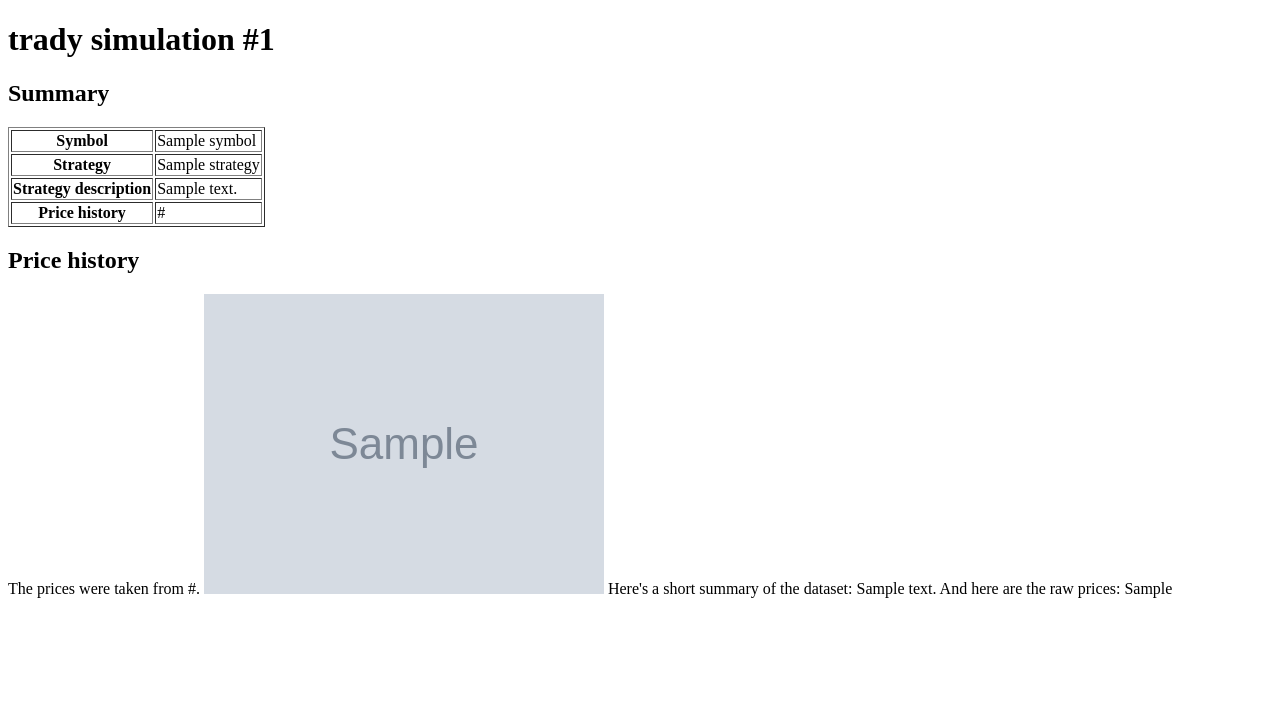
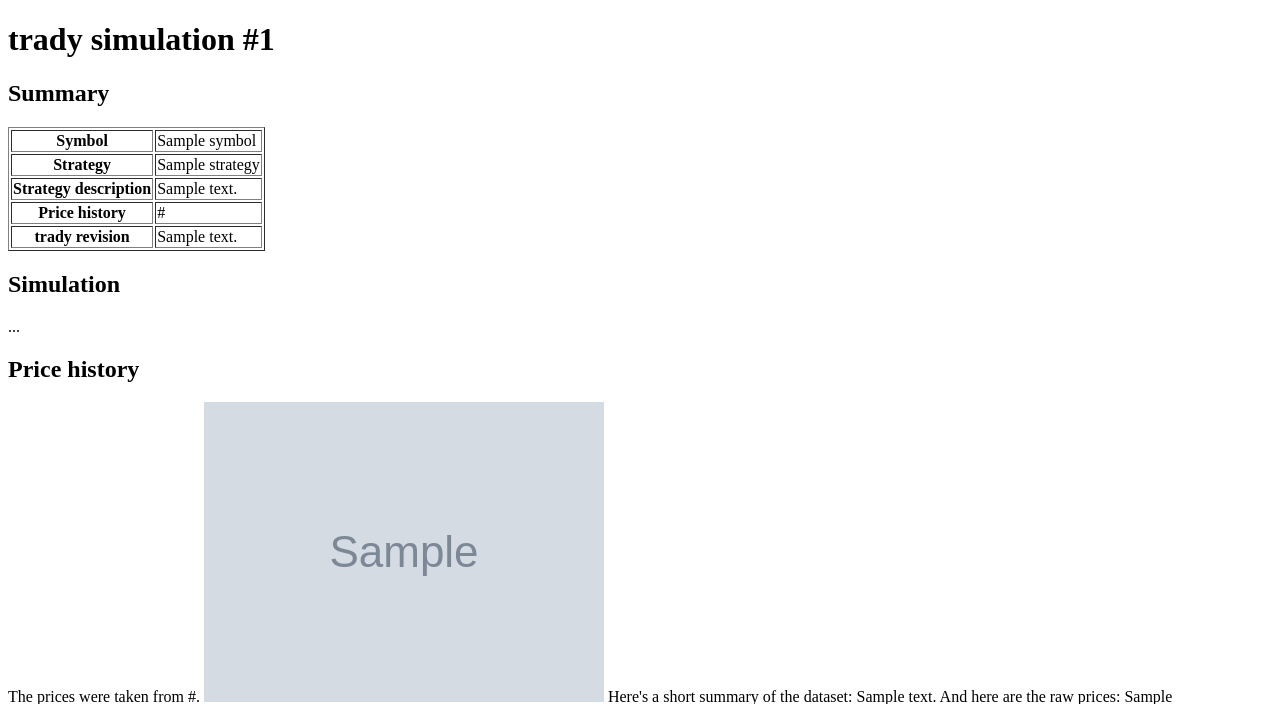
Before and after one commit to cudos/trady, a Python web app: template templates/report.html in a window 1280 px wide. Shown: the top 704 px of the page. Run offline with Jinja, Linux system fonts and the light colour scheme; the template is opened without the code that fills it: most values are stand-ins (such as "Sample title", 1, 10 or a date in 2020).

Commit message:
Report trady revision

```diff
--- a/templates/report.html
+++ b/templates/report.html
@@ -24,7 +24,14 @@
       <th>Price history</th>
       <td>{{ source_url }}</td>
     </tr>
+    <tr>
+      <th>trady revision</th>
+      <td>{{ trady_revision }}</td>
+    </tr>
   </table>
+
+  <h2>Simulation</h2>
+  ...
 
   <h2>Price history</h2>
   The prices were taken from {{ source_url }}.
--- a/trady.py
+++ b/trady.py
@@ -78,6 +78,7 @@ def main():
         "simulation_id": current_simulation_id,
         "strategy": strategy,
         "symbol": args.symbol,
+        "trady_revision": subprocess.check_output(["git", "describe", "--always"]).strip()
     }
 
     # Get price data for given symbol from yahoo finance
```
